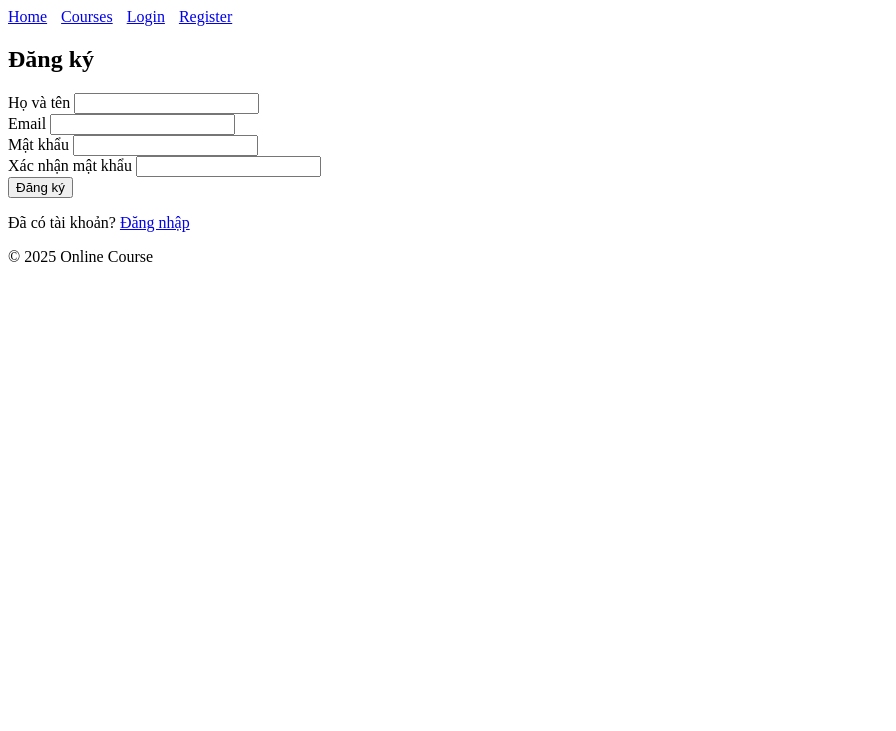
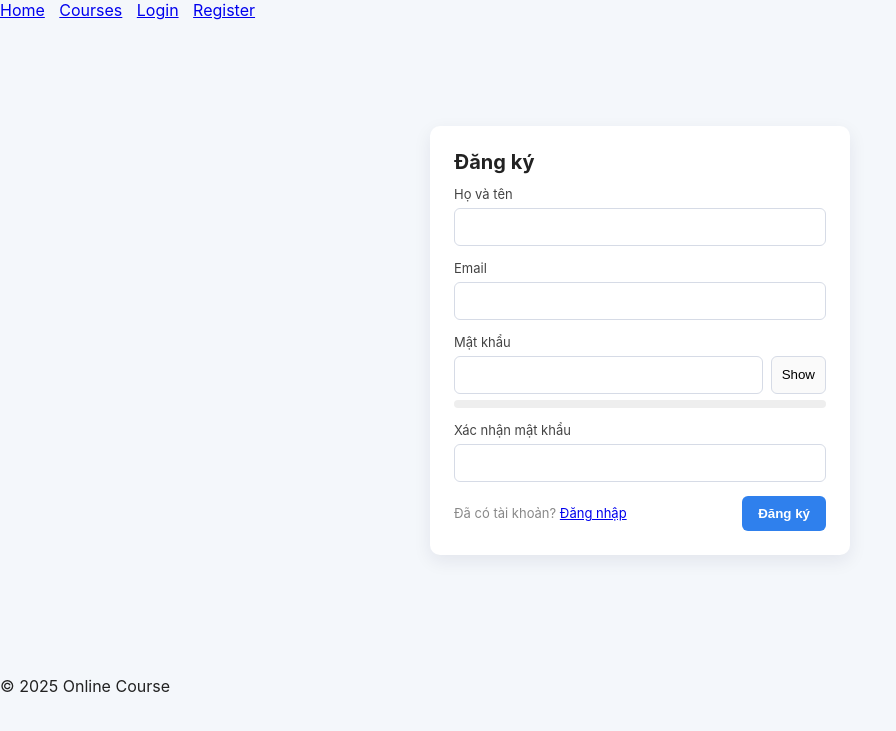
Before and after one commit to Teatwo-05/onlinecourse, a PHP site: page /auth/register in a window 1280 px wide. Shown: the top 731 px of the page, without its empty margins (0-896 px from the left). Run offline with PHP 8.4, Linux system fonts and the light colour scheme.

Commit message:
Add màu login/regiter

```diff
--- a/assets/css/style.css
+++ b/assets/css/style.css
@@ -1 +1,37 @@
 /* Main stylesheet */
+* { box-sizing: border-box; }
+body { font-family: -apple-system, BlinkMacSystemFont, 'Segoe UI', Roboto, 'Helvetica Neue', Arial; margin:0; background: #f4f7fb; color:#222; }
+
+/* Layout */
+.container { max-width: 960px; margin: 0 auto; padding: 20px; }
+
+/* Auth card */
+.auth-wrapper { min-height: 80vh; display:flex; align-items:center; justify-content:center; padding: 40px 16px; }
+.auth-card { width:100%; max-width:420px; background:#fff; border-radius:10px; box-shadow:0 6px 18px rgba(20,30,60,0.08); padding:24px; }
+.auth-card h2 { margin:0 0 12px; font-size:20px; }
+
+.form-group { margin-bottom:14px; }
+.form-group label { display:block; font-size:13px; margin-bottom:6px; color:#444; }
+.form-control { width:100%; padding:10px 12px; border:1px solid #d6dbe6; border-radius:6px; font-size:14px; }
+.form-control:focus { outline:none; border-color:#7aa7ff; box-shadow:0 0 0 3px rgba(122,167,255,0.12); }
+
+.btn { display:inline-block; padding:10px 16px; background:#2f80ed; color:#fff; border-radius:6px; border:0; cursor:pointer; font-weight:600; }
+.btn.secondary { background:#eee; color:#333; }
+
+.small { font-size:13px; color:#666; }
+.muted { color:#888; }
+
+.msg { padding:10px 12px; border-radius:6px; margin-bottom:12px; font-size:14px; }
+.msg.error { background:#ffecec; color:#9b2b2b; border:1px solid #f5c6c6; }
+.msg.success { background:#e9f8ee; color:#1b7a3a; border:1px solid #cfead0; }
+
+.password-row { display:flex; gap:8px; }
+.password-row .form-control { flex:1; }
+.pw-toggle { padding:8px 10px; border:1px solid #d6dbe6; border-radius:6px; background:#fafafa; cursor:pointer; }
+
+.pw-strength { height:8px; border-radius:6px; background:#eee; overflow:hidden; margin-top:6px; }
+.pw-strength > i { display:block; height:100%; width:0%; background:linear-gradient(90deg,#ff5f6d,#ffc371); transition:width .25s ease; }
+
+.auth-footer { margin-top:12px; display:flex; justify-content:space-between; align-items:center; }
+
+@media(max-width:480px){ .auth-card{padding:16px} }
--- a/assets/js/script.js
+++ b/assets/js/script.js
@@ -1 +1,46 @@
 // Main JavaScript file
+document.addEventListener('DOMContentLoaded', function(){
+	// Password toggle (button with data-toggle)
+	document.querySelectorAll('[data-toggle="pw"]').forEach(function(btn){
+		btn.addEventListener('click', function(){
+			var target = document.querySelector(btn.getAttribute('data-target'));
+			if (!target) return;
+			if (target.type === 'password') { target.type = 'text'; btn.textContent = 'Hide'; }
+			else { target.type = 'password'; btn.textContent = 'Show'; }
+		});
+	});
+
+	// Password confirmation check for forms with data-confirm attribute
+	document.querySelectorAll('form[data-confirm]').forEach(function(form){
+		var pw = form.querySelector('input[name="password"]');
+		var pwc = form.querySelector('input[name="password_confirm"]');
+		var submit = form.querySelector('button[type="submit"]');
+		var strengthBar = form.querySelector('.pw-strength > i');
+
+		function checkMatch(){
+			if (!pw || !pwc) return true;
+			if (pw.value !== pwc.value){
+				pwc.setCustomValidity('Mật khẩu không trùng');
+			} else { pwc.setCustomValidity(''); }
+		}
+
+		function updateStrength(){
+			if (!pw || !strengthBar) return;
+			var val = pw.value;
+			var score = 0;
+			if (val.length >= 8) score += 1;
+			if (/[A-Z]/.test(val)) score += 1;
+			if (/[0-9]/.test(val)) score += 1;
+			if (/[^A-Za-z0-9]/.test(val)) score += 1;
+			var pct = Math.min(100, (score / 4) * 100);
+			strengthBar.style.width = pct + '%';
+			if (pct < 34) strengthBar.style.background = '#ff5f6d';
+			else if (pct < 67) strengthBar.style.background = '#ffb74d';
+			else strengthBar.style.background = '#6be56b';
+		}
+
+		if (pw){ pw.addEventListener('input', function(){ checkMatch(); updateStrength(); }); }
+		if (pwc) pwc.addEventListener('input', checkMatch);
+		if (form){ form.addEventListener('submit', function(e){ checkMatch(); if (!form.checkValidity()){ e.preventDefault(); } }); }
+	});
+});
--- a/views/auth/register.php
+++ b/views/auth/register.php
@@ -2,36 +2,43 @@
 if (session_status() !== PHP_SESSION_ACTIVE) session_start();
 require_once __DIR__ . '/../../models/User.php';
 include __DIR__ . '/../layouts/header.php';
+?>
+<div class="auth-wrapper">
+	<div class="auth-card">
+		<h2>Đăng ký</h2>
 
-if (!empty($_SESSION['error'])) {
-	echo '<div style="color: red;">' . htmlspecialchars($_SESSION['error']) . '</div>';
-	unset($_SESSION['error']);
-}
+		<?php if (!empty($_SESSION['error'])): ?>
+			<div class="msg error"><?php echo htmlspecialchars($_SESSION['error']); unset($_SESSION['error']); ?></div>
+		<?php endif; ?>
 
-?>
-<h2>Đăng ký</h2>
-<form method="post" action="index.php?url=auth/register">
-	<div>
-		<label>Họ và tên</label>
-		<input type="text" name="name" required />
+		<form method="post" action="index.php?url=auth/register" data-confirm novalidate>
+			<div class="form-group">
+				<label for="name">Họ và tên</label>
+				<input id="name" class="form-control" type="text" name="name" required />
+			</div>
+			<div class="form-group">
+				<label for="email">Email</label>
+				<input id="email" class="form-control" type="email" name="email" required />
+			</div>
+			<div class="form-group">
+				<label for="password">Mật khẩu</label>
+				<div class="password-row">
+					<input id="password" class="form-control" type="password" name="password" required />
+					<button type="button" class="pw-toggle" data-toggle="pw" data-target="#password">Show</button>
+				</div>
+				<div class="pw-strength"><i style="width:0%"></i></div>
+			</div>
+			<div class="form-group">
+				<label for="password_confirm">Xác nhận mật khẩu</label>
+				<input id="password_confirm" class="form-control" type="password" name="password_confirm" required />
+			</div>
+
+			<div class="auth-footer">
+				<div class="small muted">Đã có tài khoản? <a href="index.php?url=auth/login">Đăng nhập</a></div>
+				<button class="btn" type="submit">Đăng ký</button>
+			</div>
+		</form>
 	</div>
-	<div>
-		<label>Email</label>
-		<input type="email" name="email" required />
-	</div>
-	<div>
-		<label>Mật khẩu</label>
-		<input type="password" name="password" required />
-	</div>
-	<div>
-		<label>Xác nhận mật khẩu</label>
-		<input type="password" name="password_confirm" required />
-	</div>
-	<div>
-		<button type="submit">Đăng ký</button>
-	</div>
-</form>
-
-<p>Đã có tài khoản? <a href="index.php?url=auth/login">Đăng nhập</a></p>
+</div>
 
 <?php include __DIR__ . '/../layouts/footer.php'; ?>
```
Also changed, not shown: views/auth/login.php (+26 -20 lines).
